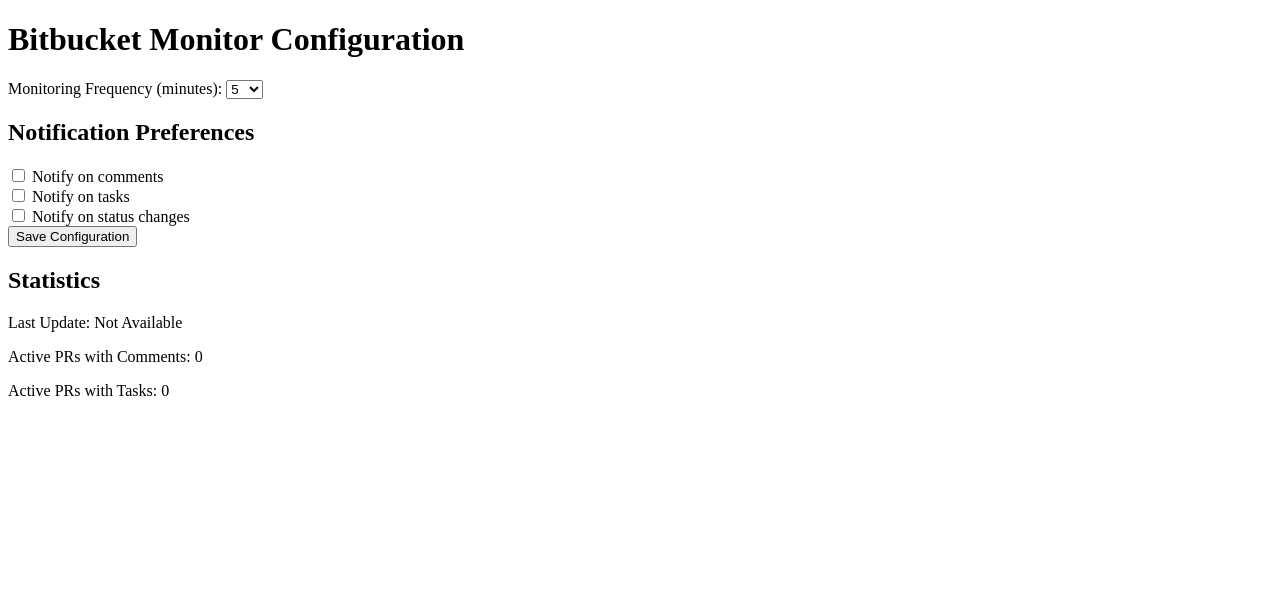
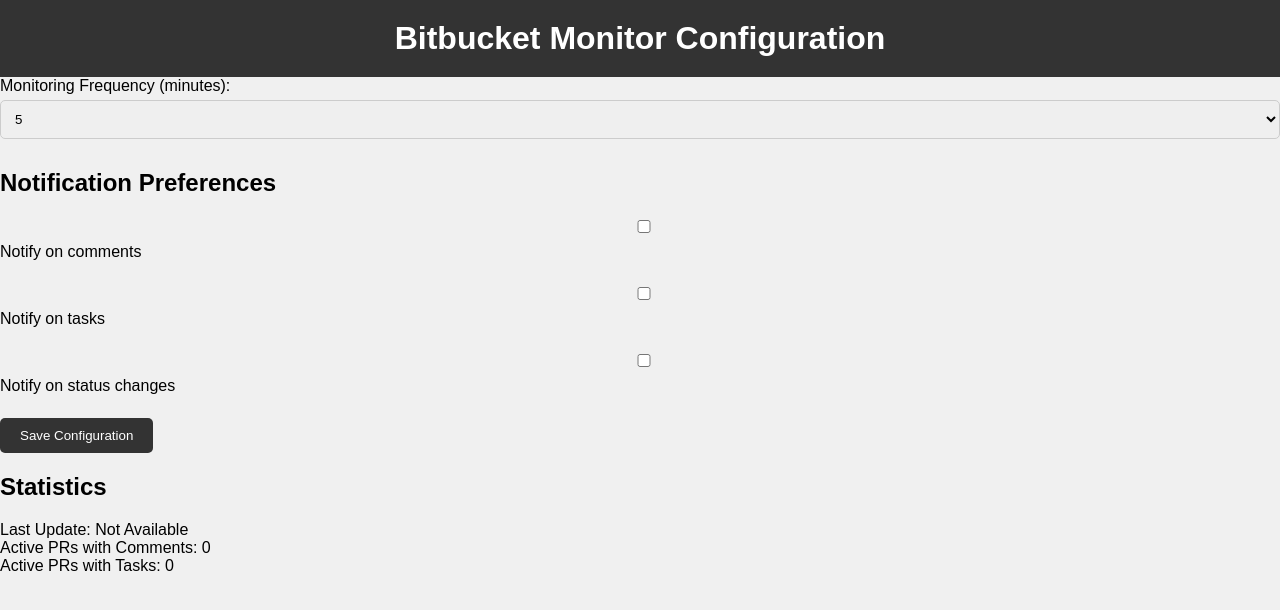
Before and after one commit to sifterstudios/bitbucket-comments-notifyer, a Python web app: template web/templates/config.html in a window 1280 px wide. Shown: the top 610 px of the page. Run offline with Jinja, Linux system fonts and the light colour scheme; the template is opened without the code that fills it, so the values that code supplies are empty.

Commit message:
Hello world web server!

```diff
--- /dev/null
+++ b/web/static/style.css
@@ -0,0 +1,70 @@
+/* web/static/style.css */
+
+/* Reset some default styles */
+body,
+h1,
+p {
+  margin: 0;
+  padding: 0;
+}
+
+/* Set a background color and font family */
+body {
+  background-color: #f0f0f0;
+  font-family: Arial, sans-serif;
+}
+
+/* Header styles */
+h1 {
+  text-align: center;
+  padding: 20px;
+  background-color: #333;
+  color: #fff;
+}
+
+/* Container styles */
+.container {
+  max-width: 800px;
+  margin: 0 auto;
+  padding: 20px;
+  background-color: #fff;
+  box-shadow: 0 2px 4px rgba(0, 0, 0, 0.1);
+}
+
+/* Form styles */
+label {
+  display: block;
+  margin-bottom: 5px;
+}
+
+select,
+input[type="checkbox"] {
+  width: 100%;
+  padding: 10px;
+  margin-bottom: 10px;
+  border: 1px solid #ccc;
+  border-radius: 5px;
+}
+
+button {
+  display: block;
+  background-color: #333;
+  color: #fff;
+  padding: 10px 20px;
+  border: none;
+  border-radius: 5px;
+  cursor: pointer;
+}
+
+/* Statistics styles */
+h2 {
+  margin-top: 20px;
+}
+
+/* Footer styles */
+footer {
+  text-align: center;
+  padding: 10px;
+  background-color: #333;
+  color: #fff;
+}
--- a/web/templates/config.html
+++ b/web/templates/config.html
@@ -2,6 +2,7 @@
 <html>
   <head>
     <title>Bitbucket Monitor Configuration</title>
+    <link rel="stylesheet" type="text/css" href="/static/style.css" />
   </head>
   <body>
     <h1>Bitbucket Monitor Configuration</h1>
```
Also changed, not shown: 1 other file.
